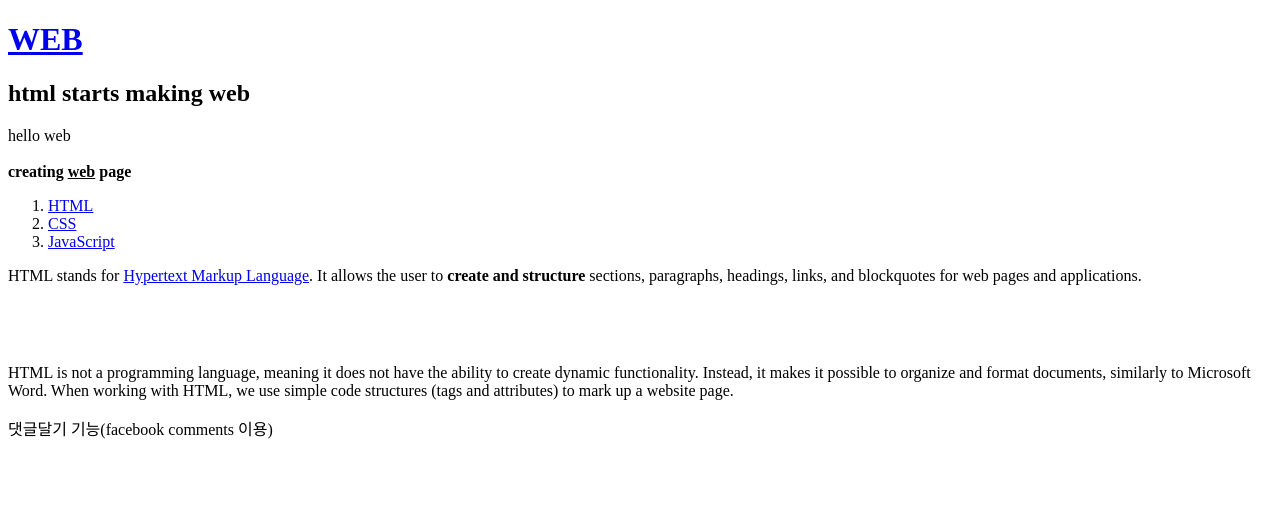
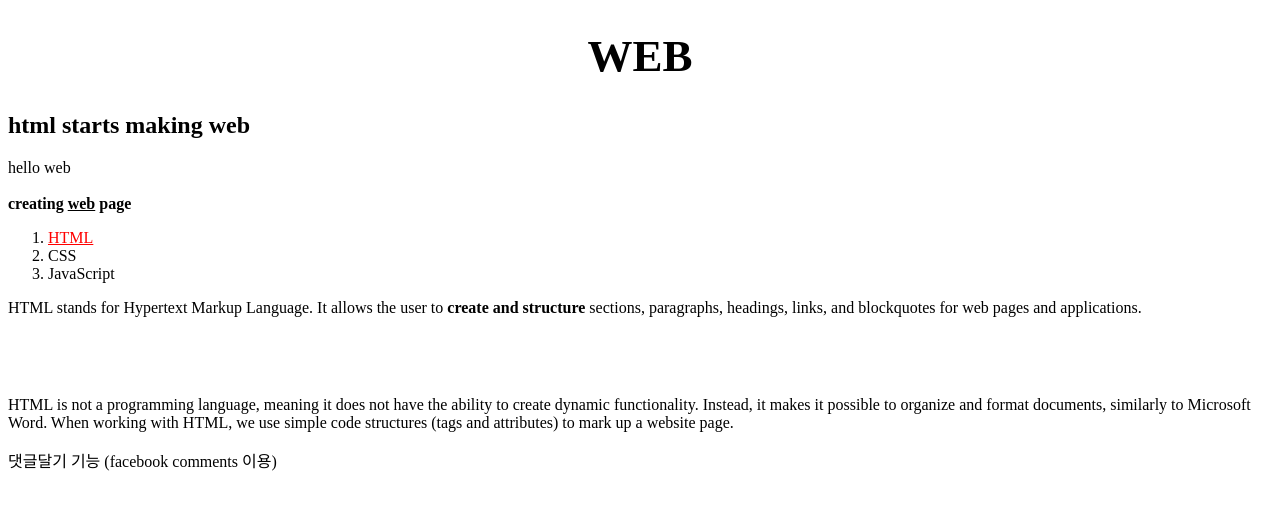
Before and after one commit to crescenths/web1, a plain HTML site: page 1.html in a window 1280 px wide. Drawn offline with Linux system fonts and the light colour scheme.

Commit message:
Add files via upload

```diff
--- a/1.html
+++ b/1.html
@@ -3,6 +3,22 @@
   <head>
     <title>WEB1 - html</title>
     <meta charset="utf-8">
+    <style>
+      #name {
+        color: red;
+      }
+      a {
+        color: black;
+        text-decoration: none;
+      }
+      a:visited {
+        color: gray;
+      }
+      h1 {
+        font-size: 45px;
+        text-align: center;
+      }
+    </style>
   </head>
   <body>
     <div id="fb-root"></div>
@@ -14,7 +30,7 @@
     hello web<br><br>
     <strong>creating <u>web</u> page</strong>
     <ol>
-      <li><a href="1.html">HTML</a></li>
+      <li><a href="1.html" style="text-decoration: underline;" id="name">HTML</a></li>
       <li><a href="2.html">CSS</a></li>
       <li><a href="3.html">JavaScript</a></li>
     </ol>
@@ -25,8 +41,7 @@
     Instead, it makes it possible to organize and format documents, similarly to Microsoft Word.
     When working with HTML, we use simple code structures (tags and attributes) to mark up a website page.</p>
 
-   댓글달기 기능(facebook comments 이용)
-
+   댓글달기 기능 (facebook comments 이용)
     <div class="fb-comments" data-href="https://hoon-seo.github.io/web1/" data-width="10" data-numposts="5"></div>
   </body>
 </html>
```
Also changed, not shown: 2.html (+17 -1 lines), 3.html (+17 -1 lines), index.html (+16 -0 lines).
